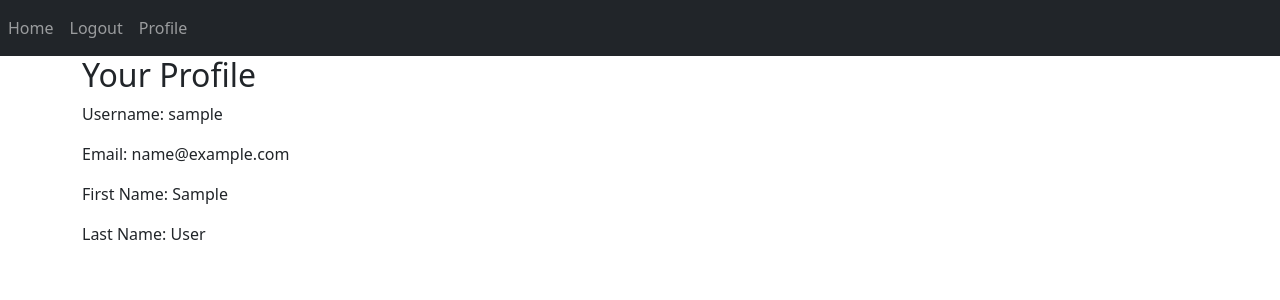
After one commit to geovanipaz/My-Blog-Project, a Django app: page /account/profile/ in a window 1280 px wide. The commit adds this page. Shown: the top 300 px of the page. Run offline with Django 4.2, Linux system fonts and the light colour scheme; the visitor is signed in with stand-in values (Sample User, id 1).

Commit message:
impl. logout

```diff
--- a/My_Blog_Project/App_Login/urls.py
+++ b/My_Blog_Project/App_Login/urls.py
@@ -8,5 +8,7 @@ app_name = 'App_Login'
 
 urlpatterns = [
     path('signup/', views.sign_up, name='signup'),
-    path('signin/', views.login_page, name='signin')
+    path('signin/', views.login_page, name='signin'),
+    path('logout/', views.logout_user, name='logout'),
+    path('profile/', views.login_profile, name='profile'),
 ]
--- a/My_Blog_Project/App_Login/views.py
+++ b/My_Blog_Project/App_Login/views.py
@@ -3,13 +3,15 @@ from django.contrib.auth.forms import UserCreationForm, AuthenticationForm
 from django.contrib.auth import login, authenticate, logout
 from django.shortcuts import HttpResponseRedirect
 from django.urls import reverse
+from django.contrib.auth.decorators import login_required
+from App_Login.forms import SignUpForm
 # Create your views here.
 
 def sign_up(request):
-    form = UserCreationForm()
+    form = SignUpForm()
     registered = False
     if request.method == 'POST':
-        form = UserCreationForm(data=request.POST)
+        form = SignUpForm(data=request.POST)
         if form.is_valid():
             form.save()
             registered = True
@@ -30,3 +32,12 @@ def login_page(request):
                 login(request, user)
                 return HttpResponseRedirect(reverse('index'))
     return render(request,'App_Login/login.html', context={'form':form})
+
+@login_required
+def logout_user(request):
+    logout(request)
+    return HttpResponseRedirect(reverse('App_Login:signin'))
+
+@login_required
+def login_profile(request):
+    return render(request,'App_Login/profile.html',context={})
--- /dev/null
+++ b/My_Blog_Project/templates/App_Login/profile.html
@@ -0,0 +1,15 @@
+{% extends "base.html" %}
+
+
+{% block title %}
+  Login Page
+{% endblock title %}
+
+{% block body_block %}
+  <h2>Your Profile</h2>
+  <p>Username: {{ user.username }}</p>
+  <p>Email: {{ user.email }}</p>
+  <p>First Name: {{ user.first_name }}</p>
+  <p>Last Name: {{ user.last_name }}</p>
+
+{% endblock body_block %}
--- a/My_Blog_Project/templates/base.html
+++ b/My_Blog_Project/templates/base.html
@@ -21,11 +21,25 @@
     <nav class="navbar navbar-expand-sm bg-dark navbar-dark">
         <ul class="navbar-nav">
             <li class="nav-item active">
-                <a class="nav-link" href="{% url 'index' %}">Home</a>
+              <a class="nav-link" href="{% url 'index' %}">Home</a>
+            </li>
+          {% if user.is_authenticated %}
+            <li class="nav-item active">
+              <a class="nav-link" href="{% url 'App_Login:logout' %}">Logout</a>
             </li>
             <li class="nav-item active">
+              <a class="nav-link" href="{% url 'App_Login:profile' %}">Profile</a>
+            </li>
+          {% else %}
+            <li class="nav-item active">
               <a class="nav-link" href="{% url 'App_Login:signup' %}">Sign Up</a>
-          </li>
+            </li>
+            <li class="nav-item active">
+              <a class="nav-link" href="{% url 'App_Login:signin' %}">Signin</a>
+            </li>
+          {% endif %}
+
+
         </ul>
     </nav>
 
```
Also changed, not shown: My_Blog_Project/App_Login/forms.py (added, +12 -0 lines).
